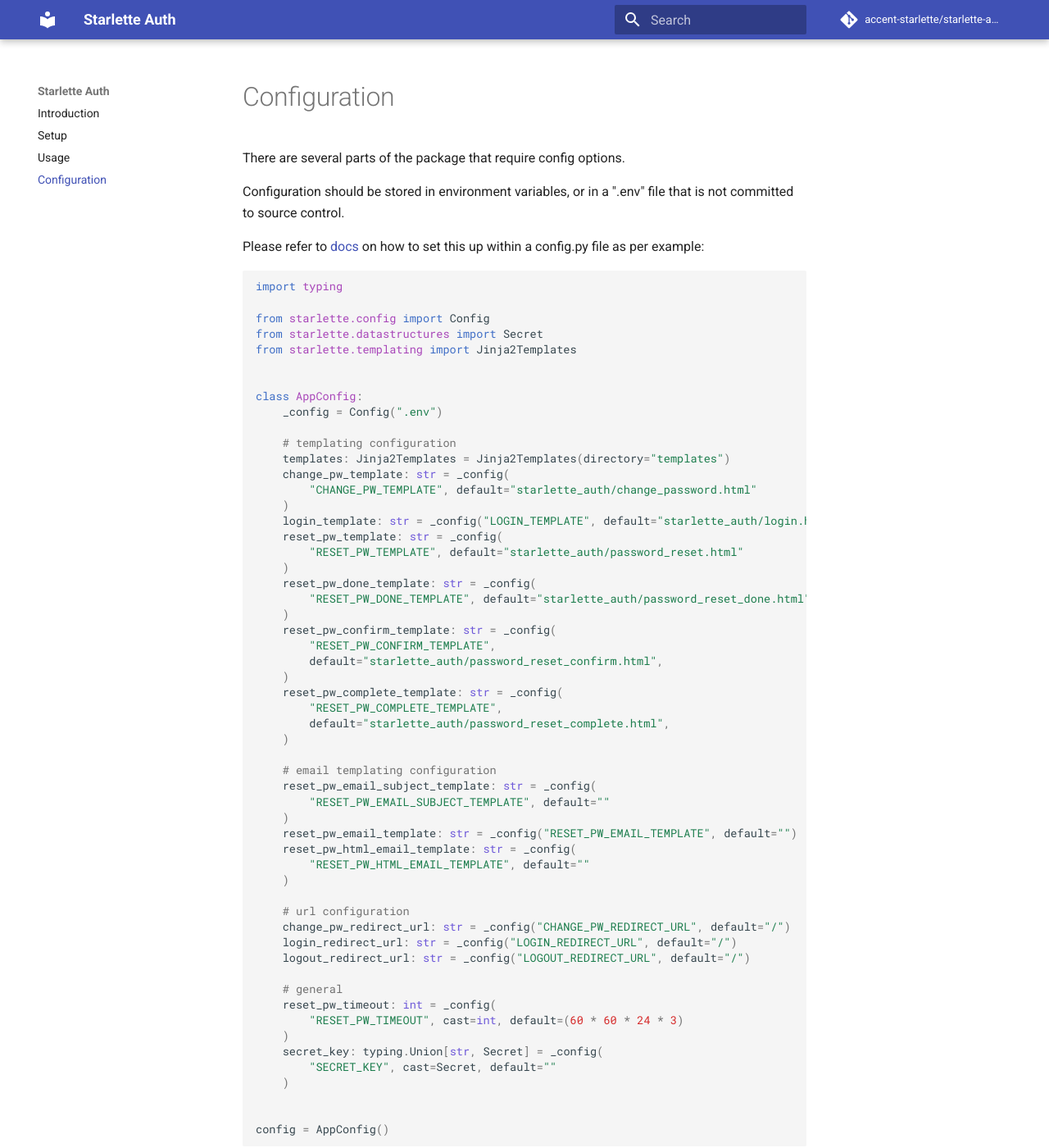
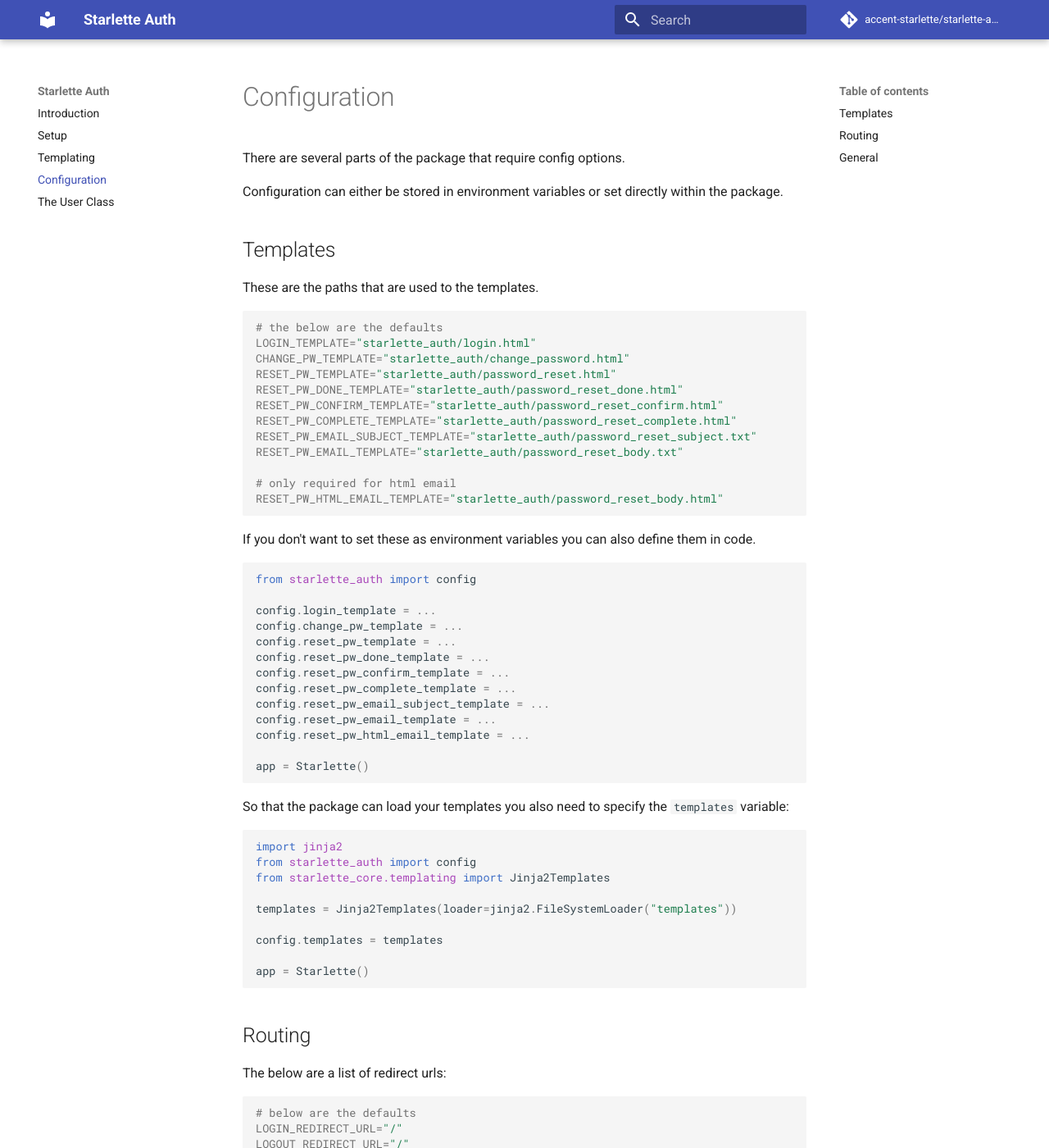
Before and after one commit to accent-starlette/starlette-auth, an MkDocs documentation site: the page built from docs/configuration.md, in a window 1280 px wide and 1400 px high. Shown: the whole window at 82% size. Built offline with MkDocs 1.6.1 and Material for MkDocs 9.7.7, drawn with Linux system fonts in a browser that asks for light colours; comment, search, counter and statistics services are not loaded; some of the changed text lies outside the part shown.

Commit message:
tweak docs

````diff
--- a/docs/configuration.md
+++ b/docs/configuration.md
@@ -2,67 +2,102 @@
 
 There are several parts of the package that require config options.
 
-Configuration should be stored in environment variables, or in a ".env" file that is not committed to source control.
+Configuration can either be stored in environment variables or set directly within the package.
 
-Please refer to [docs](https://github.com/accent-starlette/starlette-auth/blob/master/starlette_auth/config.py) on how to set this up within a config.py file as per example:
+## Templates
+
+These are the paths that are used to the templates.
+
+```bash
+# the below are the defaults
+LOGIN_TEMPLATE="starlette_auth/login.html"
+CHANGE_PW_TEMPLATE="starlette_auth/change_password.html"
+RESET_PW_TEMPLATE="starlette_auth/password_reset.html"
+RESET_PW_DONE_TEMPLATE="starlette_auth/password_reset_done.html"
+RESET_PW_CONFIRM_TEMPLATE="starlette_auth/password_reset_confirm.html"
+RESET_PW_COMPLETE_TEMPLATE="starlette_auth/password_reset_complete.html"
+RESET_PW_EMAIL_SUBJECT_TEMPLATE="starlette_auth/password_reset_subject.txt"
+RESET_PW_EMAIL_TEMPLATE="starlette_auth/password_reset_body.txt"
+
+# only required for html email
+RESET_PW_HTML_EMAIL_TEMPLATE="starlette_auth/password_reset_body.html"
+```
+
+If you don't want to set these as environment variables you can also define them in code.
 
 ```python
+from starlette_auth import config
 
-import typing
+config.login_template = ...
+config.change_pw_template = ...
+config.reset_pw_template = ...
+config.reset_pw_done_template = ...
+config.reset_pw_confirm_template = ...
+config.reset_pw_complete_template = ...
+config.reset_pw_email_subject_template = ...
+config.reset_pw_email_template = ...
+config.reset_pw_html_email_template = ...
 
-from starlette.config import Config
-from starlette.datastructures import Secret
-from starlette.templating import Jinja2Templates
+app = Starlette()
+```
 
+So that the package can load your templates you also need to specify the `templates` variable:
 
-class AppConfig:
-    _config = Config(".env")
+```python
+import jinja2
+from starlette_auth import config
+from starlette_core.templating import Jinja2Templates
 
-    # templating configuration
-    templates: Jinja2Templates = Jinja2Templates(directory="templates")
-    change_pw_template: str = _config(
-        "CHANGE_PW_TEMPLATE", default="starlette_auth/change_password.html"
-    )
-    login_template: str = _config("LOGIN_TEMPLATE", default="starlette_auth/login.html")
-    reset_pw_template: str = _config(
-        "RESET_PW_TEMPLATE", default="starlette_auth/password_reset.html"
-    )
-    reset_pw_done_template: str = _config(
-        "RESET_PW_DONE_TEMPLATE", default="starlette_auth/password_reset_done.html"
-    )
-    reset_pw_confirm_template: str = _config(
-        "RESET_PW_CONFIRM_TEMPLATE",
-        default="starlette_auth/password_reset_confirm.html",
-    )
-    reset_pw_complete_template: str = _config(
-        "RESET_PW_COMPLETE_TEMPLATE",
-        default="starlette_auth/password_reset_complete.html",
-    )
+templates = Jinja2Templates(loader=jinja2.FileSystemLoader("templates"))
 
-    # email templating configuration
-    reset_pw_email_subject_template: str = _config(
-        "RESET_PW_EMAIL_SUBJECT_TEMPLATE", default=""
-    )
-    reset_pw_email_template: str = _config("RESET_PW_EMAIL_TEMPLATE", default="")
-    reset_pw_html_email_template: str = _config(
-        "RESET_PW_HTML_EMAIL_TEMPLATE", default=""
-    )
+config.templates = templates
 
-    # url configuration
-    change_pw_redirect_url: str = _config("CHANGE_PW_REDIRECT_URL", default="/")
-    login_redirect_url: str = _config("LOGIN_REDIRECT_URL", default="/")
-    logout_redirect_url: str = _config("LOGOUT_REDIRECT_URL", default="/")
+app = Starlette()
+```
 
-    # general
-    reset_pw_timeout: int = _config(
-        "RESET_PW_TIMEOUT", cast=int, default=(60 * 60 * 24 * 3)
-    )
-    secret_key: typing.Union[str, Secret] = _config(
-        "SECRET_KEY", cast=Secret, default=""
-    )
+## Routing
 
+The below are a list of redirect urls:
 
-config = AppConfig()
+```bash
+# below are the defaults
+LOGIN_REDIRECT_URL="/"
+LOGOUT_REDIRECT_URL="/"
+CHANGE_PW_REDIRECT_URL="/"
+```
 
+or directly in python:
 
+```python
+from starlette_auth import config
+
+config.login_redirect_url = ...
+config.logout_redirect_url = ...
+config.change_pw_redirect_url = ...
+
+app = Starlette()
 ```
+
+## General
+
+The below are a list of other variables:
+
+```bash
+# used to make pw reset urls invalid after x seconds
+# default 3 days = 60 * 60 * 24 * 3
+RESET_PW_TIMEOUT="86400"
+# used to create pw reset urls
+# default = ""
+SECRET_KEY="some-secret-key"
+```
+
+or directly in python:
+
+```python
+from starlette_auth import config
+
+config.reset_pw_timeout = ...
+config.secret_key = ...
+
+app = Starlette()
+```
--- a/docs/setup.md
+++ b/docs/setup.md
@@ -25,201 +24,44 @@
 # used for your db for the likes of alembic migrations.
 from my_project import tables
 from starlette_auth import tables
-
 ```
 
 
 ## Middleware
 
-Add both sa=tarletts suthnticattion and session middleware from strarlette:
+Add both starlette's `AuthenticationMiddleware` and `SessionMiddleware`:
 
 ```python
+from starlette.applications import Starlette
+from starlette.middleware import Middleware
+from starlette.middleware.authentication import AuthenticationMiddleware
+from starlette.middleware.sessions import SessionMiddleware
+from starlette_auth import ModelAuthBackend
 
-import starlette_auth
-from starlette.applications import Starlette
-from starlette.middleware.authentication import AuthenticationMiddleware
-from starlette.middleware.cors import CORSMiddleware
-from starlette.middleware.sessions import SessionMiddleware
+middleware = [
+    ...
+    Middleware(SessionMiddleware, secret_key="some-secret-key"),
+    Middleware(AuthenticationMiddleware, backend=ModelAuthBackend()),
+]
 
-
-app = starlette()
-
-app.add_middleware(AuthenticationMiddleware, backend=starlette_auth.ModelAuthBackend())
-app.add_middleware(SessionMiddleware, secret_key=settings.SECRET_KEY)
+app = Starlette(middleware=middleware)
 ```
 
-As per Starlette's [docs](https://www.starlette.io/middleware/), the order of the listed middleware is important. In this case the authentication middleware must be wrapped in the session so must be run first as above.
-
-
-
-
-## Mounting the URL's
+## Routing
 
 You will need to mount the urls as follows:
 
 ```python
+from starlette.applications import Starlette
+from starlette.routing import Mount
+from starlette_auth import app as auth_app
 
-import starlette_auth
-from starlette.applications import Starlette
+routes = [
+    ...
+    Mount("/auth", app=auth_app, name="auth"),
+]
 
-app = Starlette()
-
-app.mount(path="/auth", app=starlette_auth.app, name="auth")
-
-```
-This will also allow you to reference the urls in templates such as auth:login etc.
-
-If the file paths differ from the default set in [config.py](https://github.com/accent-starlette/starlette-auth/blob/master/starlette_auth/config.py). You will need to set env variables for paths to files like so:
-
-```python
-from starlette.applications import Starlette
-from starlette.config import Config
-
-
-login: str = "auth/templates/login.html"
-reset_password: str = "auth/templates/reset_password.html"
-change_password: str = "auth/templates/change_password.html"
-password_reset_confirm: str = "auth/templates/password_reset_confirm.html"
-password_reset_done: str = "auth/templates/password_reset_done.html"
-password_reset_complete: str = "auth/templates/password_reset_complete.html"
+app = Starlette(routes=routes)
 ```
 
-Please refer to *Configuration* section of these documents for futher information on overiding and adding additional config settings if required.
-
-
-## Templates
-
-If you've installed our [starlette-admin](https://github.com/accent-starlette/starlette-admin) package it includes all the required HTML templates required for starlette-auth including login, password reset and email confirmation.
-
-```python
-from app.globals import templates
-```
-
-If you are using this package without starlette-admin you will need to create these templates yourself.
-
-We use **wtforms** for our form fields, please refer to their [docs](https://wtforms.readthedocs.io/en/stable/forms.html#wtforms.form.Form.__iter__) for details.
-
-Below are listed the minimum required templates with basic examples.
-
-
-### login.html
-```html
-
-<!DOCTYPE html>
-<html>
-<head>
-<title>Login</title>
-</head>
-<body>
-<div>
-    <p>Please login to get started.</p>
-    {% with show_password_reset_link=True, button_name='login' %}
-    {% endwith %}
-</div>
-</body>
-</html>
-```
-
-### reset_password.html
-```html
-<!DOCTYPE html>
-<html>
-<head>
-<title>Reset Password</title>
-</head>
-<body>
-<div>
-    <p>Please use the below form by providing a valid email address to reset your password.</p>
-    {% with button_name='reset my password' %}
-    {% endwith %}
-</div>
-</body>
-</html>
-```
-
-### change_password.html
-```html
-<!DOCTYPE html>
-<html>
-<head>
-<title>Change Password</title>
-</head>
-<body>
-<div>
-    <p>Please use the below form to change your password.</p>
-    {% with button_name='change password' %}
-    {% endwith %}
-</div>
-</body>
-</html>
-```
-
-### password_reset_confirm.html
-```html
-<!DOCTYPE html>
-<html>
-<head>
-<title>Confirm Password Reset</title>
-</head>
-<body>
-<div>
-    <p>Please use the below to enter your new password.</p>
-    {% with button_name='reset my password' %}
-    {% endwith %
-</div>
-</body>
-</html>
-```
-
-### password_reset_done.html
-```html
-<!DOCTYPE html>
-<html>
-<head>
-<title>Password Reset Link Sent</title>
-</head>
-<body>
-<div>
-    <p>If you have provided a registered email address, you will receive an email with further instructions shortly.</p>
-</div>
-</body>
-</html>
-```
-
-### password_reset_complete.html
-```html
-<!DOCTYPE html>
-<html>
-<head>
-<title>Password Reset Complete</title>
-</head>
-<body>
-<div>
-    <p>Your password has been changed you can now <a href="{{ url_for('auth:login') }}">login</a>.</p>
-</div>
-</body>
-</html>
-```
-
-
-### password_reset_body.txt
-
-The .txt templates are used for the content of the password reset email.
-
-```txt
-
-You're receiving this email because you requested a password reset for your user account at {{ request.url.hostname }}.
-
-Please go to the following page and choose a new password:
-{{ url_for("auth:password_reset_confirm", uidb64=uid, token=token) }}
-
-Thanks for using our site!
-
-```
-
-### password_reset_subject.txt
-```txt
-
-Password reset for {{ request.url.hostname }}
-
-```
+This will also allow you to reference the urls in templates such as `auth:login` etc.
--- /dev/null
+++ b/docs/templating.md
@@ -0,0 +1,107 @@
+# Templating
+
+We do not include any templates that are required by the endpoints or email sending.
+You will need to create the following templates in your project and set a config variable
+in starlette-auth to load these:
+
+```python
+import jinja2
+from starlette_auth import config
+from starlette_core.templating import Jinja2Templates
+
+templates = Jinja2Templates(loader=jinja2.FileSystemLoader("templates"))
+
+config.templates = templates
+
+app = Starlette()
+```
+
+## Example Templates
+
+The below by default are where this package will try to load templates from.
+
+### HTML
+
+*starlette_auth/login.html*
+```html
+<body>
+<p>Please login to get started.</p>
+{% for field in form %}
+    {{ field.label }}
+    {{ field }}
+    {% if field.errors %}<cite>{{ field.errors|join(' ') }}</cite>{% endif %}
+{% endfor %}
+</body>
+```
+
+*starlette_auth/change_password.html*
+```html
+<body>
+<p>Please use the below form to change your password.</p>
+{% for field in form %}
+    {{ field.label }}
+    {{ field }}
+    {% if field.errors %}<cite>{{ field.errors|join(' ') }}</cite>{% endif %}
+{% endfor %}
+</body>
+```
+
+*starlette_auth/password_reset.html*
+```html
+<body>
+<p>Please use the below form by providing a valid email
+    address to reset your password.</p>
+{% for field in form %}
+    {{ field.label }}
+    {{ field }}
+    {% if field.errors %}<cite>{{ field.errors|join(' ') }}</cite>{% endif %}
+{% endfor %}
+</body>
+```
+
+*starlette_auth/password_reset_done.html*
+```html
+<body>
+<p>If you have provided a registered email address, you will
+    receive an email with further instructions shortly.</p>
+</body>
+```
+
+*starlette_auth/password_reset_confirm.html*
+```html
+<body>
+<p>Please use the below to enter your new password.</p>
+{% for field in form %}
+    {{ field.label }}
+    {{ field }}
+    {% if field.errors %}<cite>{{ field.errors|join(' ') }}</cite>{% endif %}
+{% endfor %}
+</body>
+```
+
+*starlette_auth/password_reset_complete.html*
+```html
+<body>
+<p>Your password has been changed you can now
+    <a href="{{ url_for('auth:login') }}">login</a>.
+</p>
+</body>
+```
+
+### Email
+
+*starlette_auth/password_reset_subject.txt*
+```txt
+Password reset for {{ request.url.hostname }}
+```
+
+*starlette_auth/password_reset_body.txt*
+```txt
+You're receiving this email because you requested a password reset
+for your user account at {{ request.url.hostname }}.
+
+Please go to the following page and choose a new password:
+{{ url_for("auth:password_reset_confirm", uidb64=uid, token=token) }}
+
+Thanks for using our site!
+```
--- a/mkdocs.yml
+++ b/mkdocs.yml
@@ -11,8 +11,9 @@
 nav:
     - Introduction: 'index.md'
     - Setup: 'setup.md'
-    - Usage: 'usage.md'
-    - Configuration: configuration.md
+    - Templating: 'templating.md'
+    - Configuration: 'configuration.md'
+    - The User Class: 'user.md'
 
 markdown_extensions:
   - markdown.extensions.codehilite:
--- a/setup.py
+++ b/setup.py
@@ -53,7 +53,7 @@
 
 setup(
     name=name,
-    python_requires=">=3.6",
+    python_requires=">=3.7",
     version=get_version(package_name),
     url="https://github.com/accent-starlette/starlette-auth",
     license="MIT",
@@ -84,7 +84,7 @@
         "Operating System :: OS Independent",
         "Topic :: Internet :: WWW/HTTP",
         "Programming Language :: Python :: 3",
-        "Programming Language :: Python :: 3.6",
         "Programming Language :: Python :: 3.7",
+        "Programming Language :: Python :: 3.8",
     ],
 )
````
Also changed, not shown: other parts of docs/setup.md (+2 -3 lines), docs/index.md (+10 -3 lines), docs/usage.md (deleted, +0 -47 lines), docs/user.md (added, +42 -0 lines), 2 other files.
